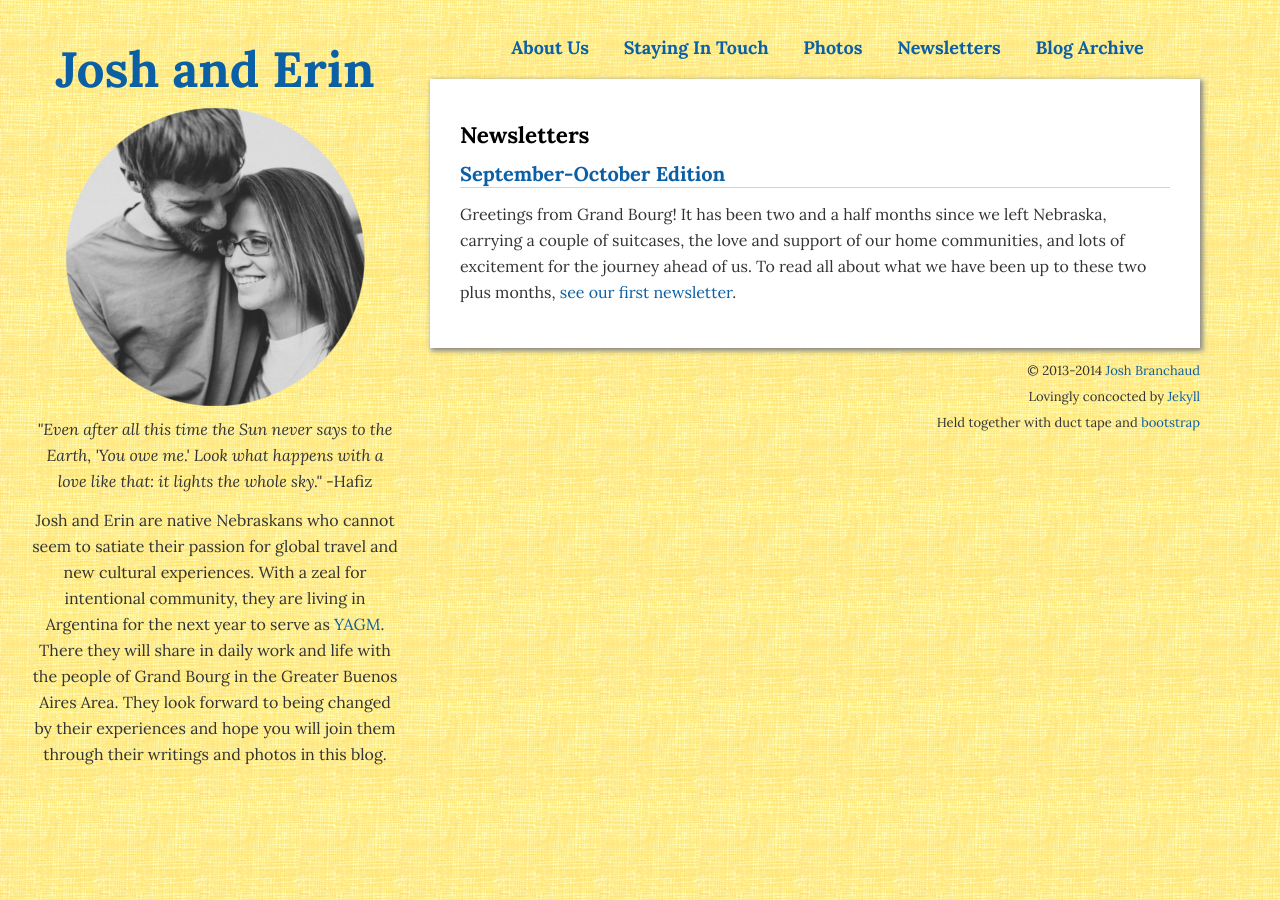
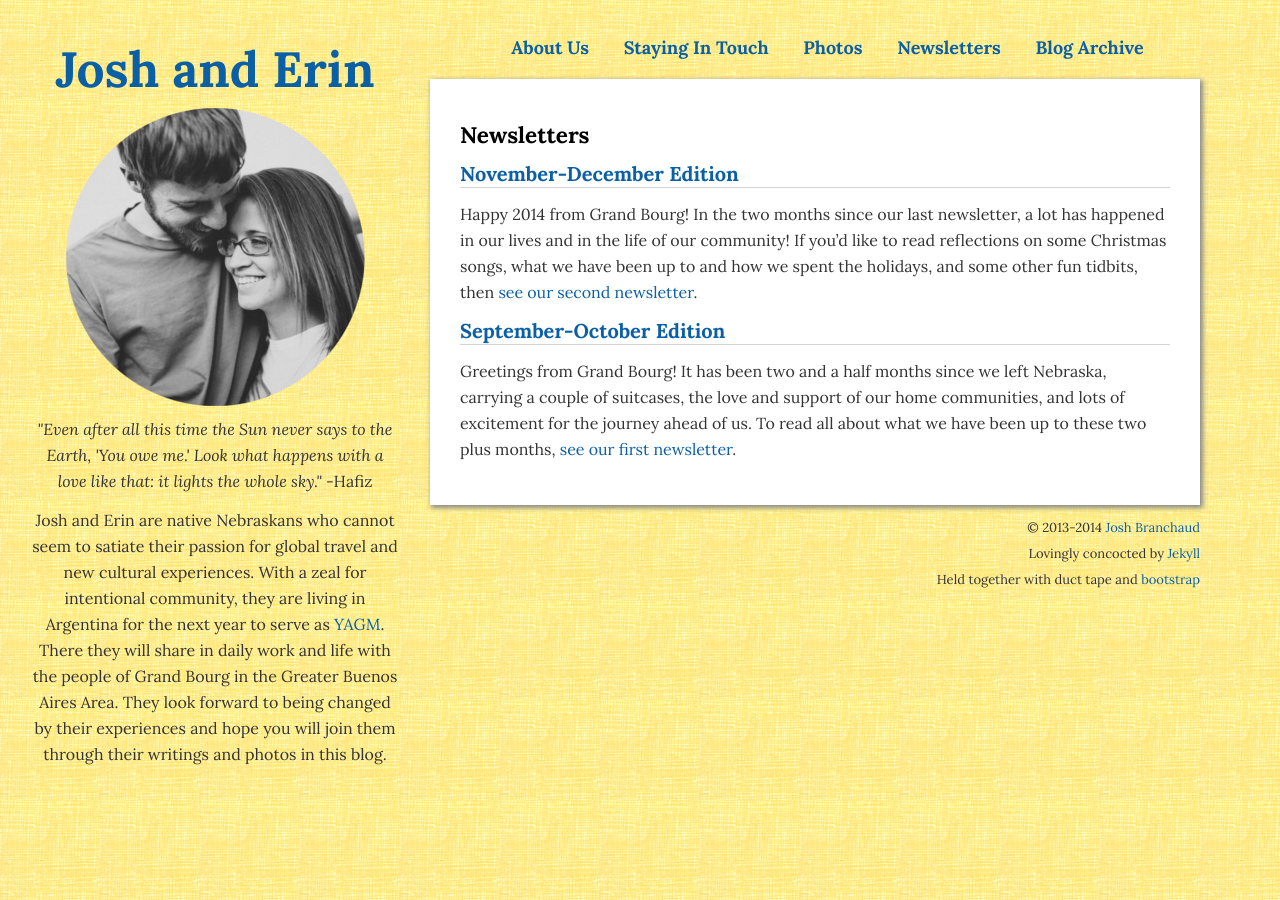
Before and after one commit to simhagate/joshanderin.com, a Jekyll site: the page built from newsletters.md, in a window 1280 px wide. Built offline with Jekyll 4.4.1, drawn with Linux system fonts in a browser that asks for light colours.

Commit message:
Updating the blog with our latest newsletter.

```diff
--- a/newsletters.md
+++ b/newsletters.md
@@ -4,6 +4,15 @@ title: Newsletters
 ---
 
 # {{ page.title }}
+
+## [November-December Edition]({{ site.baseurl }}/static/newsletters/BranchaudNewsletter-NovDec.pdf)
+
+Happy 2014 from Grand Bourg!
+In the two months since our last newsletter, a lot has happened in our lives
+and in the life of our community! If you'd like to read reflections on some
+Christmas songs, what we have been up to and how we spent the holidays, and
+some other fun tidbits, then
+[see our second newsletter]({{ site.baseurl }}/static/newsletters/BranchaudNewsletter-NovDec.pdf).
 
 ## [September-October Edition]({{ site.baseurl }}/static/newsletters/BranchaudNewsletter-SepOct.pdf)
 
```
Also changed, not shown: 1 other file.
